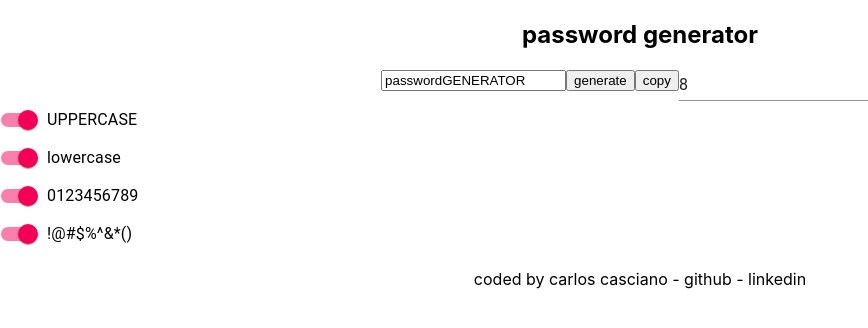
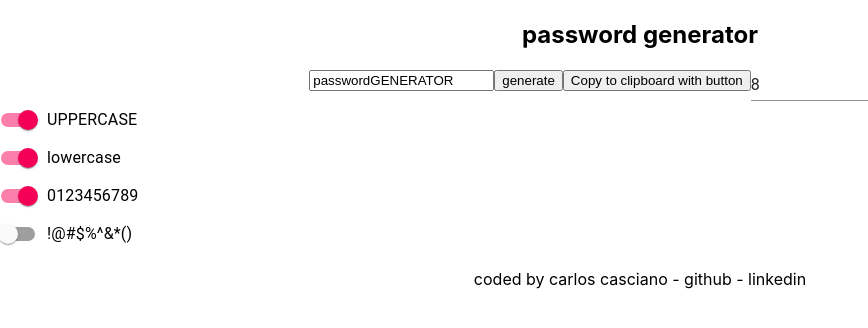
Before and after one commit to carloscasciano/password_generator_react, a React (Create React App) app: page / in a window 1280 px wide. Shown: the top 328 px of the page, without its empty margins (0-868 px from the left). Built offline with nearby package versions, Linux system fonts and the light colour scheme.

Commit message:
Add copy to clipboard feature

```diff
--- a/package.json
+++ b/package.json
@@ -8,6 +8,7 @@
     "@testing-library/react": "^9.4.0",
     "@testing-library/user-event": "^7.2.1",
     "react": "^16.12.0",
+    "react-copy-to-clipboard": "^5.0.2",
     "react-dom": "^16.12.0",
     "react-scripts": "3.3.1",
     "zxcvbn": "^4.4.2"
--- a/src/App.js
+++ b/src/App.js
@@ -21,7 +21,7 @@ function App() {
   const [rulesSwitches, setRulesSwitches] = useState({
     lowerCase: true,
     upperCase: true,
-    symbols: true,
+    symbols: false,
     numbers: true
     })
 
@@ -64,6 +64,7 @@ function App() {
       />
       <ButtonsMenu
         handleGeneratePassword = {handleGeneratePassword}
+        generatedPassword = {generatedPassword}
       />
       <CommandsMenu
         userCharacterLengthInput = {userCharacterLengthInput}
--- a/src/components/ButtonsMenu.js
+++ b/src/components/ButtonsMenu.js
@@ -9,7 +9,9 @@ const ButtonsMenu = (props) => {
             <GeneratePasswordButton
             props = {props}
             />
-            <CopyToClipboardButton />
+            <CopyToClipboardButton
+            props = {props}
+            />
 
         </>
     )
--- a/src/components/CopyToClipboardButton.js
+++ b/src/components/CopyToClipboardButton.js
@@ -1,9 +1,14 @@
 import React from 'react'
+import {CopyToClipboard} from 'react-copy-to-clipboard'
 
-const CopyToClipboardButton = () => {
+const CopyToClipboardButton = (props) => {
+    props=props.props
     return (
         <>
-            <button>copy</button>
+            <CopyToClipboard
+                text={props.generatedPassword}>
+                <button>Copy to clipboard with button</button>
+            </CopyToClipboard>
         </>
     )
 }
--- a/src/components/GeneratePasswordButton.js
+++ b/src/components/GeneratePasswordButton.js
@@ -1,8 +1,6 @@
 import React from 'react'
 
 const GeneratePasswordButton = (props) => {
-    console.log(props.props)
-
     return (
         <>
             <button onClick={props.props.handleGeneratePassword}>generate</button>
```
Also changed, not shown: 1 other file (tests, documents, lock files or other folders).
